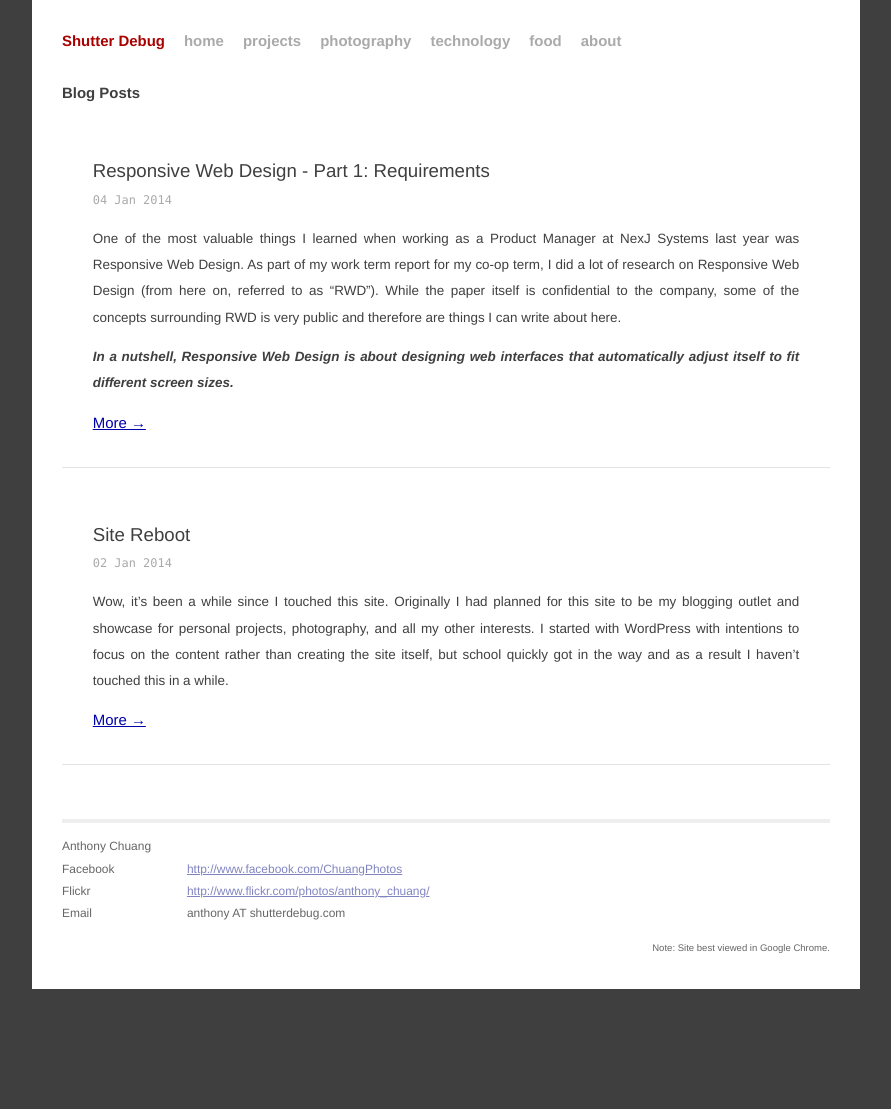
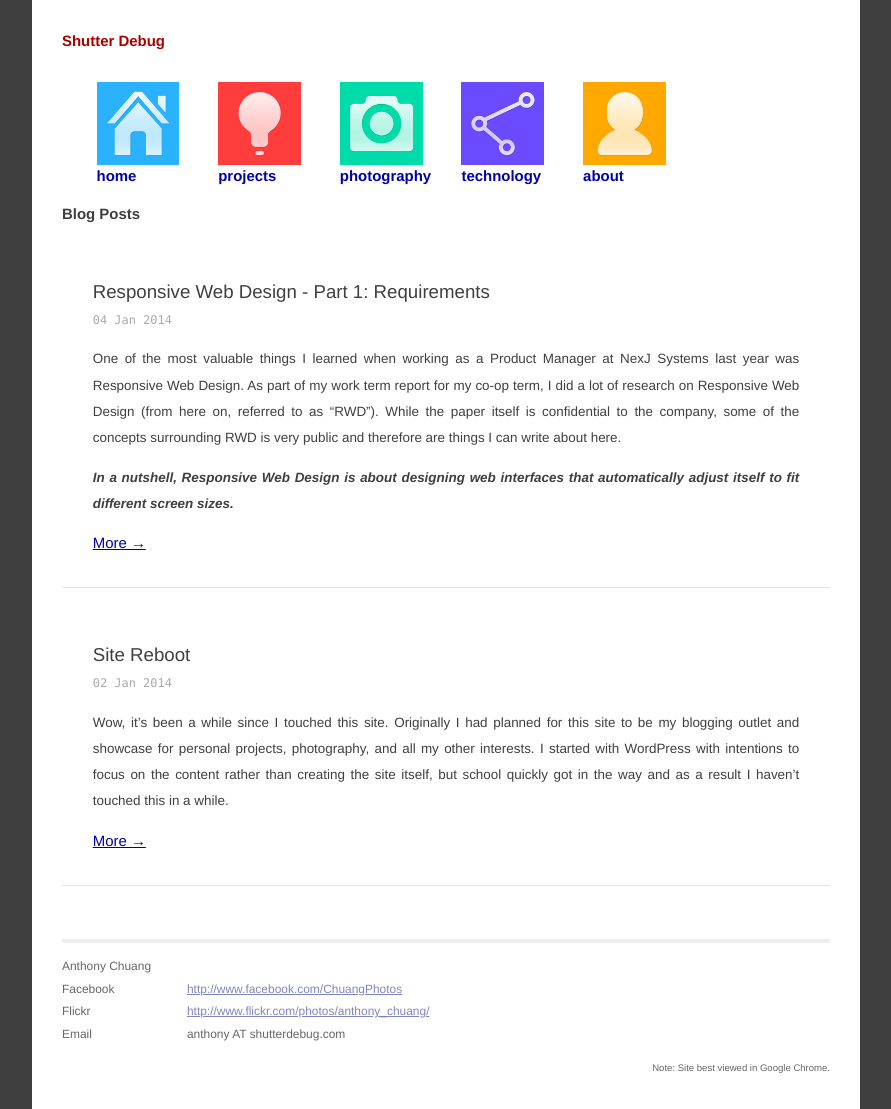
Before and after one commit to ShutterDebug/shutterdebug, a Jekyll site: the page built from website/index.html, in a window 1280 px wide. Shown: the whole page, without its empty margins (194-1085 px from the left). Built offline with Jekyll 4.4.1, drawn with Linux system fonts in a browser that asks for light colours; Markdown is read by kramdown in place of the engine named in the settings; before the commit the page ends 989 px from its top, so only the background shows below that.

Commit message:
added icons, work in progress still

```diff
--- a/website/_layouts/default.html
+++ b/website/_layouts/default.html
@@ -18,12 +18,15 @@
         <div class="site">
           <div class="header">
             <h1 class="title"><a href="/">{{ site.name }}</a></h1>
-            <a class="extra" href="/">home</a>
-			<a class="extra" href="/projects">projects</a>
-			<a class="extra" href="/photography">photography</a>
-			<a class="extra" href="/technology">technology</a>
-			<a class="extra" href="/food">food</a>
-			<a class="extra" href="/about">about</a>
+			<div class="navigationContainer">
+				<div class="navigation"><a href="/"><img src="\assets\home.png"/> <span> home
+				<span></a></div>
+				<div class="navigation"><a href="/"><img src="\assets\projects.png"/> <span> projects <span></a></div>
+				<div class="navigation"><a href="/"><img src="\assets\photography.png"/> <span> photography <span></a></div>
+				<div class="navigation"><a href="/"><img src="\assets\technology.png"/> <span> technology <span></a></div>
+				<!--<div class="navigation"><a href="/"><img src="\assets\food.png"/> <span> food <span></a></div>-->
+				<div class="navigation"><a href="/"><img src="\assets\about.png"/> <span> about <span></a></div>
+			</div>
           </div>
 
           {{ content }}
--- a/website/css/main.css
+++ b/website/css/main.css
@@ -107,13 +107,38 @@ a:visited { color: #a0a; }
   color: #000;
 }
 
-.header a.extra {
+.header .navigation {
   color: #aaa;
   margin-left: 1em;
+  display: inline-block;
+}
+.header {
+	overflow: auto;
+}
+.header .navigationContainer {
+	width: 90%;
+	display: block;
+	right: 0;
+	//float: right;
+	margin-bottom: 1em;
 }
 
-.header a.extra:hover {
+.header .navigation {
+	width: 12%;
+	margin-left: 5%;
+}
+
+.header .navigation:hover {
   color: #000;
+}
+
+.header  .navigation img {
+	display: block;
+	width: 100%;
+}
+
+.header .navigation span {
+	//display:inline-block;
 }
 
 .meta {
```
Also changed, not shown: graphics/icons/about.png (added), graphics/icons/home.png (added), graphics/icons/photography.png (added), graphics/icons/projects.png (added), graphics/icons/technology.png (added), website/assets/about.png (added), website/assets/home.png (added), website/assets/photography.png (added), website/assets/projects.png (added), website/assets/technology.png (added), 1 other file.
